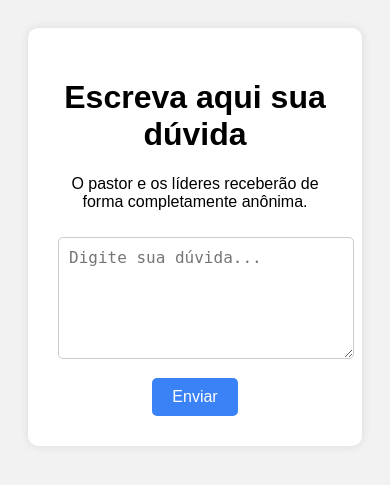
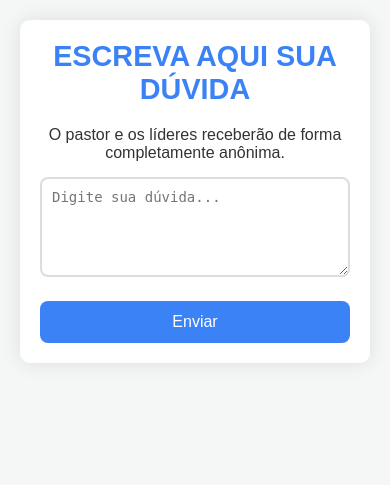
Before and after one commit to dev-airton19/duvidas-anonimas, a Flask app: page / in a window 390 px wide. Shown: the top 485 px of the page. Run offline with Flask 3, Linux system fonts and the light colour scheme.

Commit message:
Tornando o layout responsivo para dispositivos móveis

```diff
--- a/static/style.css
+++ b/static/style.css
@@ -1,51 +1,175 @@
+/* Resetando margens e padding */
+* {
+    margin: 0;
+    padding: 0;
+    box-sizing: border-box;
+}
+
+/* Definindo uma fonte mais moderna */
 body {
-    font-family: Arial, sans-serif;
-    background-color: #f2f2f2;
+    font-family: 'Arial', sans-serif;
+    background-color: #f4f7f6;
+    color: #333;
     padding: 20px;
 }
 
+/* Centralizando o conteúdo e melhorando o layout */
 .container {
     background-color: white;
     max-width: 600px;
     margin: auto;
     padding: 30px;
     border-radius: 10px;
-    box-shadow: 0 0 10px rgba(0, 0, 0, 0.1);
+    box-shadow: 0 0 20px rgba(0, 0, 0, 0.1);
     text-align: center;
 }
 
+/* Cabeçalho */
+h1 {
+    color: #3b82f6;
+    font-size: 2.5rem;
+    margin-bottom: 20px;
+    text-transform: uppercase;
+}
+
+/* Estilizando o formulário */
 textarea {
     width: 100%;
-    height: 100px;
-    padding: 10px;
-    margin-top: 10px;
+    height: 120px;
+    padding: 12px;
+    margin-top: 15px;
     font-size: 16px;
-    border: 1px solid #ccc;
-    border-radius: 5px;
+    border: 2px solid #ddd;
+    border-radius: 8px;
     resize: vertical;
+    transition: border 0.3s ease;
 }
 
+/* Efeito de foco no campo de mensagem */
+textarea:focus {
+    border: 2px solid #3b82f6;
+    outline: none;
+}
+
+/* Botão de envio */
 button {
-    margin-top: 15px;
-    padding: 10px 20px;
+    margin-top: 20px;
+    padding: 12px 20px;
     font-size: 16px;
     background-color: #3b82f6;
     color: white;
     border: none;
-    border-radius: 5px;
+    border-radius: 8px;
     cursor: pointer;
+    transition: background-color 0.3s ease;
 }
 
+/* Efeito de hover no botão */
 button:hover {
     background-color: #2563eb;
 }
 
+/* Estilo da mensagem de sucesso */
 .alert {
     background-color: #d4edda;
     color: #155724;
     padding: 10px;
-    border: 1px solid #c3e6cb;
     border-radius: 5px;
     margin-bottom: 15px;
     font-weight: bold;
+    text-align: center;
 }
+
+/* Lista de dúvidas */
+ul {
+    list-style-type: none;
+    padding: 0;
+    margin-top: 30px;
+}
+
+li {
+    background-color: #f8f9fa;
+    border: 1px solid #ddd;
+    padding: 15px;
+    margin-bottom: 10px;
+    border-radius: 8px;
+    box-shadow: 0 0 10px rgba(0, 0, 0, 0.05);
+    transition: transform 0.3s ease;
+}
+
+/* Efeito de hover nas dúvidas */
+li:hover {
+    transform: scale(1.05);
+    background-color: #e9ecef;
+}
+
+/* Link de voltar */
+a {
+    display: inline-block;
+    margin-top: 30px;
+    text-decoration: none;
+    padding: 12px 20px;
+    background-color: #3b82f6;
+    color: white;
+    border-radius: 8px;
+    transition: background-color 0.3s ease;
+}
+
+/* Efeito de hover no link */
+a:hover {
+    background-color: #2563eb;
+}
+
+/* ======== RESPONSIVIDADE (Mobile First) ======== */
+
+/* Em telas pequenas, ajustar o layout */
+@media (max-width: 768px) {
+    .container {
+        padding: 20px;
+        max-width: 100%;
+    }
+
+    h1 {
+        font-size: 2rem;
+    }
+
+    button {
+        width: 100%;
+        font-size: 18px;
+    }
+
+    textarea {
+        font-size: 14px;
+        padding: 10px;
+    }
+
+    li {
+        padding: 12px;
+        font-size: 14px;
+    }
+}
+
+/* Para telas menores que 480px (smartphones) */
+@media (max-width: 480px) {
+    h1 {
+        font-size: 1.8rem;
+    }
+
+    textarea {
+        font-size: 14px;
+        height: 100px;
+    }
+
+    button {
+        font-size: 16px;
+    }
+
+    li {
+        font-size: 14px;
+        padding: 10px;
+    }
+
+    a {
+        padding: 10px 15px;
+    }
+}
```
